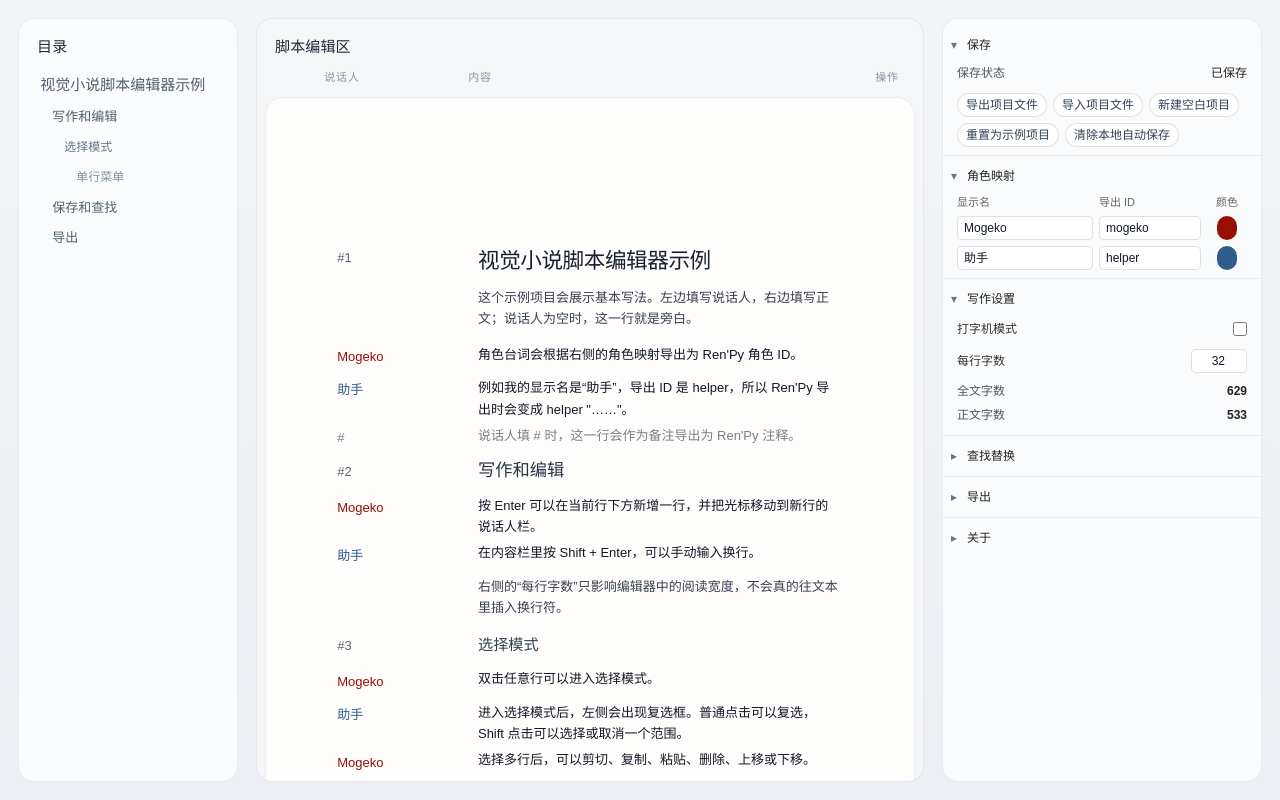
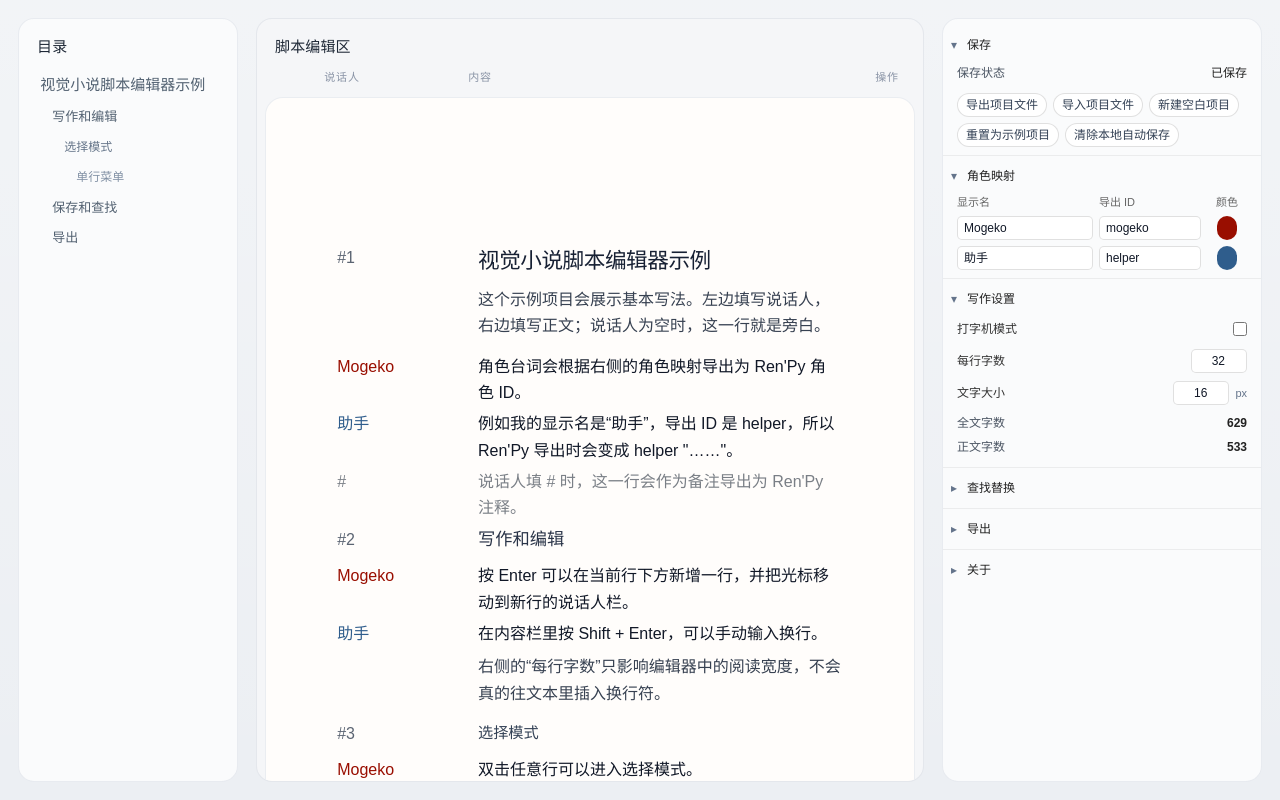
Before and after one commit to MogekoQwQ/VN-Script-Editor, a React (Vite) app: page / in a window 1280 px wide. Built offline with nearby package versions, Linux system fonts and the light colour scheme.

Commit message:
Update default editor settings

```diff
--- a/src/App.css
+++ b/src/App.css
@@ -253,6 +253,12 @@ code {
   border-radius: 18px;
 }
 
+.editor-body,
+.editor-list,
+.line-editor {
+  font-size: var(--editor-font-size, 16px);
+}
+
 .line-editor {
   display: grid;
   grid-template-columns: var(--selector-column) 8rem minmax(0, 1fr) auto;
@@ -260,7 +266,6 @@ code {
   align-items: start;
   min-height: 1.7rem;
   padding: 0.12rem 0.45rem;
-  font-size: 13px;
   line-height: 1.65;
   font-family: inherit;
   line-height: 1.65;
@@ -514,7 +519,7 @@ code {
 
 .line-heading-1 .line-content-textarea,
 .line-heading-1 .line-content-display {
-  font-size: 1.35rem;
+  font-size: 1.35em;
   font-weight: 700;
   line-height: 1.45;
   letter-spacing: -0.02em;
@@ -529,7 +534,7 @@ code {
 
 .line-heading-2 .line-content-textarea,
 .line-heading-2 .line-content-display {
-  font-size: 1.08rem;
+  font-size: 1.08em;
   font-weight: 650;
   line-height: 1.5;
   color: #293347;
@@ -543,7 +548,7 @@ code {
 
 .line-heading-3 .line-content-textarea,
 .line-heading-3 .line-content-display {
-  font-size: 0.95rem;
+  font-size: 0.95em;
   font-weight: 600;
   line-height: 1.55;
   color: #334155;
@@ -557,7 +562,7 @@ code {
 
 .line-heading-4 .line-content-textarea,
 .line-heading-4 .line-content-display {
-  font-size: 0.95rem;
+  font-size: 0.95em;
   font-weight: 600;
   line-height: 1.55;
   color: #526171;
@@ -747,6 +752,20 @@ code {
   width: 14px;
   height: 14px;
   margin: 0;
+}
+
+.panel-inline-control {
+  display: inline-flex;
+  align-items: center;
+  justify-content: flex-end;
+  gap: 6px;
+}
+
+.panel-inline-suffix {
+  color: #64748b;
+  font-size: 11px;
+  line-height: 1;
+  user-select: none;
 }
 
 .right-panel input[type="text"],
--- a/src/App.tsx
+++ b/src/App.tsx
@@ -12,7 +12,11 @@ import {
   pasteClipboardLines,
   snapshotSelectedLines
 } from "./utils/lineOperations"
-import { clampReadingWrapChars, migrateProject } from "./utils/projectMigration"
+import {
+  clampEditorFontSize,
+  clampReadingWrapChars,
+  migrateProject
+} from "./utils/projectMigration"
 import {
   clearLocalProject,
   loadProjectFromLocal,
@@ -52,7 +56,8 @@ function createBlankProject(): VNProject {
     settings: {
       exportHeadings: true,
       indent: "",
-      readingWrapChars: 32
+      readingWrapChars: 32,
+      editorFontSize: 16
     },
     meta: {
       appName: APP_NAME,
@@ -918,6 +923,16 @@ export default function App() {
     }))
   }
 
+  const handleEditorFontSizeChange = (value: number) => {
+    commitProjectUpdate((currentProject) => ({
+      ...currentProject,
+      settings: {
+        ...currentProject.settings,
+        editorFontSize: clampEditorFontSize(value)
+      }
+    }))
+  }
+
   const handleExportHeadingsChange = (enabled: boolean) => {
     commitProjectUpdate((currentProject) => ({
       ...currentProject,
@@ -1297,6 +1312,7 @@ export default function App() {
         lines={project.lines}
         characters={project.characters}
         readingWrapChars={project.settings.readingWrapChars}
+        editorFontSize={project.settings.editorFontSize}
         selectionMode={selectionMode}
         layoutVersion={layoutVersion}
         selectedLineIds={selectedLineIds}
@@ -1343,6 +1359,7 @@ export default function App() {
         searchInputRef={searchInputRef}
         onTypewriterModeChange={setTypewriterMode}
         onReadingWrapCharsChange={handleReadingWrapCharsChange}
+        onEditorFontSizeChange={handleEditorFontSizeChange}
         onExportHeadingsChange={handleExportHeadingsChange}
         onRenameCharacter={handleRenameCharacter}
         onUpdateCharacter={handleUpdateCharacter}
--- a/src/components/RightPanel.tsx
+++ b/src/components/RightPanel.tsx
@@ -14,6 +14,7 @@ type RightPanelProps = {
   typewriterMode: boolean
   onTypewriterModeChange: (enabled: boolean) => void
   onReadingWrapCharsChange: (value: number) => void
+  onEditorFontSizeChange: (value: number) => void
   onExportHeadingsChange: (enabled: boolean) => void
   onRenameCharacter: (currentName: string, nextName: string) => boolean
   onUpdateCharacter: (
@@ -61,7 +62,8 @@ const LABELS = {
   export: "导出",
   about: "关于",
   typewriterMode: "打字机模式",
-  readingWrap: "每行字数"
+  readingWrap: "每行字数",
+  editorFontSize: "文字大小"
 }
 
 function Section({ title, open, onToggle, children }: SectionProps) {
@@ -86,6 +88,7 @@ export function RightPanel({
   typewriterMode,
   onTypewriterModeChange,
   onReadingWrapCharsChange,
+  onEditorFontSizeChange,
   onExportHeadingsChange,
   onRenameCharacter,
   onUpdateCharacter,
@@ -114,6 +117,9 @@ export function RightPanel({
   const [readingWrapInput, setReadingWrapInput] = useState(
     String(project.settings.readingWrapChars ?? 32)
   )
+  const [editorFontSizeInput, setEditorFontSizeInput] = useState(
+    String(project.settings.editorFontSize ?? 16)
+  )
   const [openSections, setOpenSections] = useState<Record<SectionKey, boolean>>({
     save: true,
     characters: true,
@@ -127,6 +133,10 @@ export function RightPanel({
     setReadingWrapInput(String(project.settings.readingWrapChars ?? 32))
   }, [project.settings.readingWrapChars])
 
+  useEffect(() => {
+    setEditorFontSizeInput(String(project.settings.editorFontSize ?? 16))
+  }, [project.settings.editorFontSize])
+
   const commitReadingWrapInput = () => {
     const trimmedValue = readingWrapInput.trim()
 
@@ -136,6 +146,17 @@ export function RightPanel({
     }
 
     onReadingWrapCharsChange(Number(trimmedValue))
+  }
+
+  const commitEditorFontSizeInput = () => {
+    const trimmedValue = editorFontSizeInput.trim()
+
+    if (trimmedValue === "") {
+      setEditorFontSizeInput(String(project.settings.editorFontSize ?? 16))
+      return
+    }
+
+    onEditorFontSizeChange(Number(trimmedValue))
   }
 
   const toggleSection = (section: SectionKey) => {
@@ -189,6 +210,7 @@ export function RightPanel({
 
         <label className="panel-field">
           <span className="panel-field-label">{LABELS.readingWrap}</span>
+          <div className="panel-inline-control">
             <input
               className="reading-wrap-input"
               type="number"
@@ -206,6 +228,31 @@ export function RightPanel({
                 }
               }}
             />
+          </div>
+        </label>
+
+        <label className="panel-field">
+          <span className="panel-field-label">{LABELS.editorFontSize}</span>
+          <div className="panel-inline-control">
+            <input
+              className="reading-wrap-input"
+              type="number"
+              min={11}
+              max={22}
+              step={1}
+              value={editorFontSizeInput}
+              onChange={(event) => setEditorFontSizeInput(event.target.value)}
+              onBlur={commitEditorFontSizeInput}
+              onKeyDown={(event) => {
+                if (event.key === "Enter") {
+                  event.preventDefault()
+                  commitEditorFontSizeInput()
+                  event.currentTarget.blur()
+                }
+              }}
+            />
+            <span className="panel-inline-suffix">px</span>
+          </div>
         </label>
 
         <StatsPanel project={project} />
--- a/src/data/defaultProject.ts
+++ b/src/data/defaultProject.ts
@@ -137,7 +137,8 @@ export const defaultProject: VNProject = {
   settings: {
     exportHeadings: true,
     indent: "",
-    readingWrapChars: 32
+    readingWrapChars: 32,
+    editorFontSize: 16
   },
   meta: {
     appName: APP_NAME,
--- a/src/utils/projectMigration.ts
+++ b/src/utils/projectMigration.ts
@@ -21,7 +21,8 @@ type LegacyProject = Partial<Omit<VNProject, "characters" | "lines" | "settings"
 const defaultSettings: ExportSettings = {
   exportHeadings: true,
   indent: "",
-  readingWrapChars: 32
+  readingWrapChars: 32,
+  editorFontSize: 16
 }
 
 function normalizeProjectMeta(meta: Partial<ProjectMeta> | undefined) {
@@ -39,6 +40,14 @@ export function clampReadingWrapChars(value: number) {
   }
 
   return Math.min(60, Math.max(16, Math.round(value)))
+}
+
+export function clampEditorFontSize(value: number) {
+  if (Number.isNaN(value)) {
+    return 16
+  }
+
+  return Math.min(22, Math.max(11, Math.round(value)))
 }
 
 export function normalizeCharacterProfile(value: LegacyCharacterValue): CharacterProfile {
@@ -93,6 +102,9 @@ export function migrateProject(project: LegacyProject): VNProject {
       ...project.settings,
       readingWrapChars: clampReadingWrapChars(
         Number(project.settings?.readingWrapChars ?? defaultSettings.readingWrapChars)
+      ),
+      editorFontSize: clampEditorFontSize(
+        Number(project.settings?.editorFontSize ?? defaultSettings.editorFontSize)
       )
     },
     meta: normalizeProjectMeta(project.meta)
```
Lines whose indentation alone changed are shown as unchanged.
